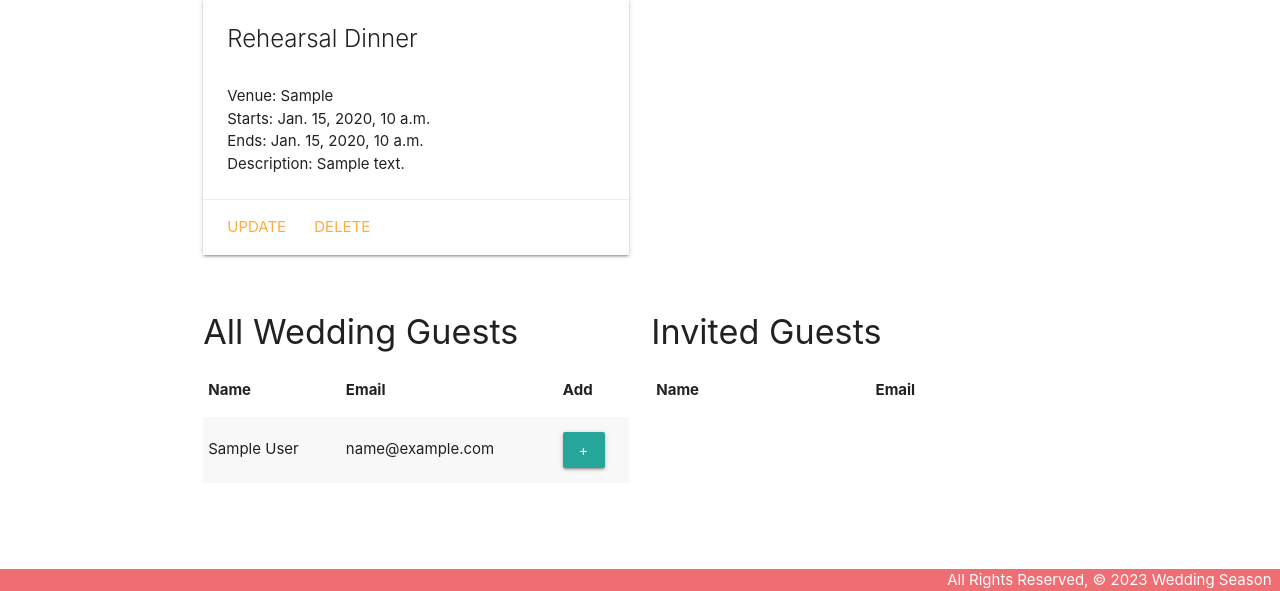
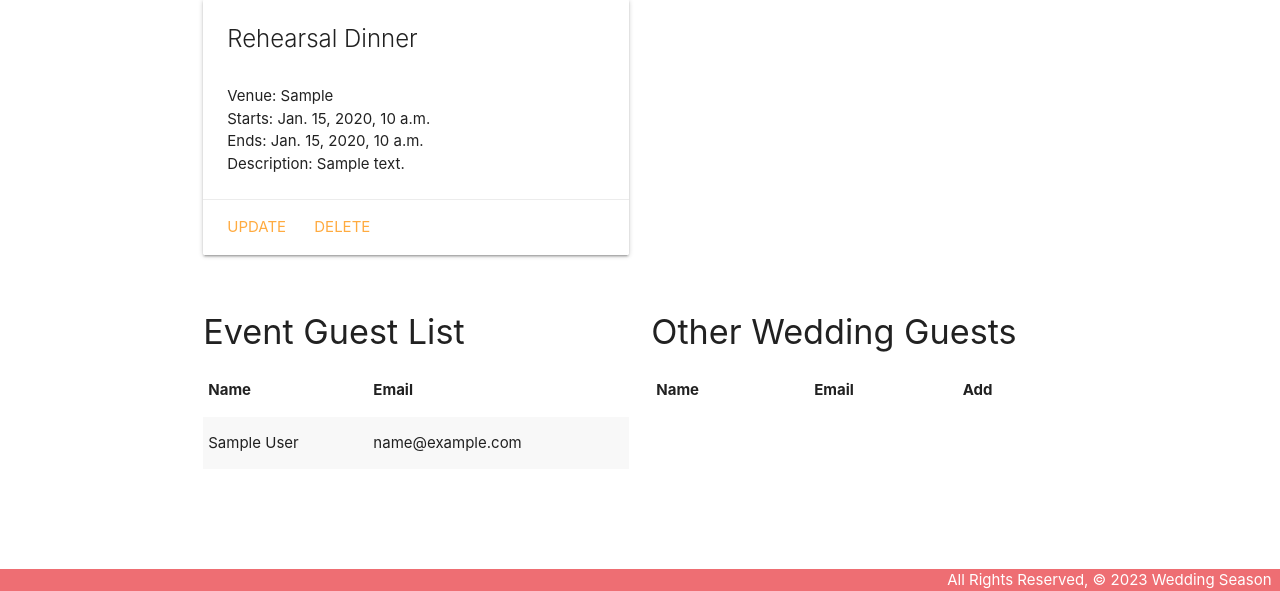
Before and after one commit to Shavvvv/wedding-season, a Django app: page /events/1/ in a window 1280 px wide. Shown: the part 209-800 px from the top of the page. Run offline with Django 5.2, Linux system fonts and the light colour scheme; a user stored in the database is signed in; tables that the repository leaves empty hold one stand-in row (values such as "Sample post"); lists and menus that the app fills with data are empty.

Commit message:
Display wedding guests invited and not invited on Event Detail template

```diff
--- a/main_app/templates/main_app/event_detail.html
+++ b/main_app/templates/main_app/event_detail.html
@@ -23,7 +23,29 @@
 </div>
 <div class="row">
     <div class="col s6">
-        <h4>All  Wedding Guests</h4>
+        <h4>Event Guest List</h4>
+        <table class="striped">
+            <thead>
+                <tr>
+                    <th>Name</th>
+                    <th>Email</th>
+                </tr>
+            </thead>
+            <tbody>
+
+                {% for guest in event.guests.all %}
+                <tr>
+                    <td>
+                        {{ guest.first_name }} {{ guest.last_name }}
+                    </td>
+                    <td>{{ guest.email }}</td>
+                </tr>
+                {% endfor %}
+            </tbody>
+        </table>
+    </div>
+    <div class="col s6">
+        <h4>Other Wedding Guests</h4>
         <table class="striped">
             <thead>
                 <tr>
@@ -32,9 +54,8 @@
                     <th>Add</th>
                 </tr>
             </thead>
-            <tbody>
-
-                {% for guest in event.wedding.guest_set.all %}
+          <tbody>
+            {% for guest in wedding_guests_not_invited_to_event.all %}
                 <tr>
                     <td>
                         {{ guest.first_name }} {{ guest.last_name }}
@@ -51,27 +72,6 @@
             </tbody>
         </table>
     </div>
-    <div class="col s6">
-        <h4>Invited Guests</h4>
-        <table class="striped">
-            <thead>
-                <tr>
-                    <th>Name</th>
-                    <th>Email</th>
-                </tr>
-            </thead>
-          <tbody>
-            {% for guest in non_guest_list.all %}
-                <tr>
-                    <td>
-                        {{ guest.first_name }} {{ guest.last_name }}
-                    </td>
-                    <td>{{ guest.email }}</td>
-                </tr>
-                {% endfor %}
-            </tbody>
-        </table>
-    </div>
 </div>
 
 {% endblock content %}
--- a/main_app/views.py
+++ b/main_app/views.py
@@ -73,10 +73,10 @@ class EventDetail(LoginRequiredMixin, DetailView):
     def get_context_data(self, **kwargs):
         # Call the base implementation first to get a context
         context = super().get_context_data(**kwargs)
-        guest_id_list= self.object.wedding.guest_set.all().values_list('id')
-        non_guest_list= Guest.objects.exclude(id__in=guest_id_list)
-        #context["guest_id_list"] = guest_id_list
-        context["non_guest_list"] = non_guest_list
+        event_guest_id_list = self.object.guests.all().values_list('id')
+        wedding_guests = Guest.objects.filter(wedding__id=self.object.wedding.id)
+        wedding_guests_not_invited_to_event = wedding_guests.exclude(id__in=event_guest_id_list)
+        context["wedding_guests_not_invited_to_event"] = wedding_guests_not_invited_to_event
         return context
 
 class EventDelete(LoginRequiredMixin, DeleteView):
```
